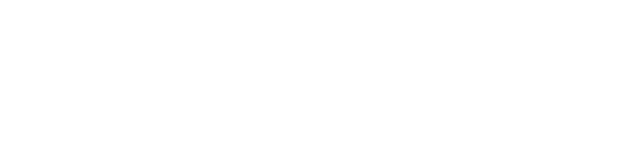
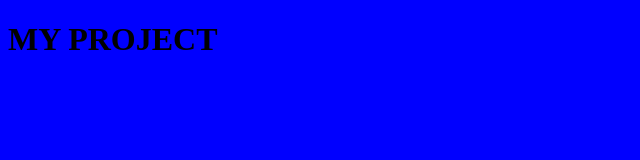
Before and after one commit to MildredKoskei/phase-1-project, a plain HTML site: page index.html in a window 1280 px wide. Shown: the whole page, without its empty margins (0-640 px from the left). Drawn offline with Linux system fonts and the light colour scheme.

Commit message:
add style.css, connect it to index.html

```diff
--- a/index.html
+++ b/index.html
@@ -4,9 +4,10 @@
     <meta charset="UTF-8">
     <meta http-equiv="X-UA-Compatible" content="IE=edge">
     <meta name="viewport" content="width=device-width, initial-scale=1.0">
+    <link rel = "stylesheet" href = "style.css" />
     <title>MY PHASE 1 PROJECT</title>
 </head>
 <body>
-
+    <h1>MY PROJECT</h1>
 </body>
 </html>
--- /dev/null
+++ b/style.css
@@ -0,0 +1,3 @@
+body{
+    background-color: blue;
+}
```
